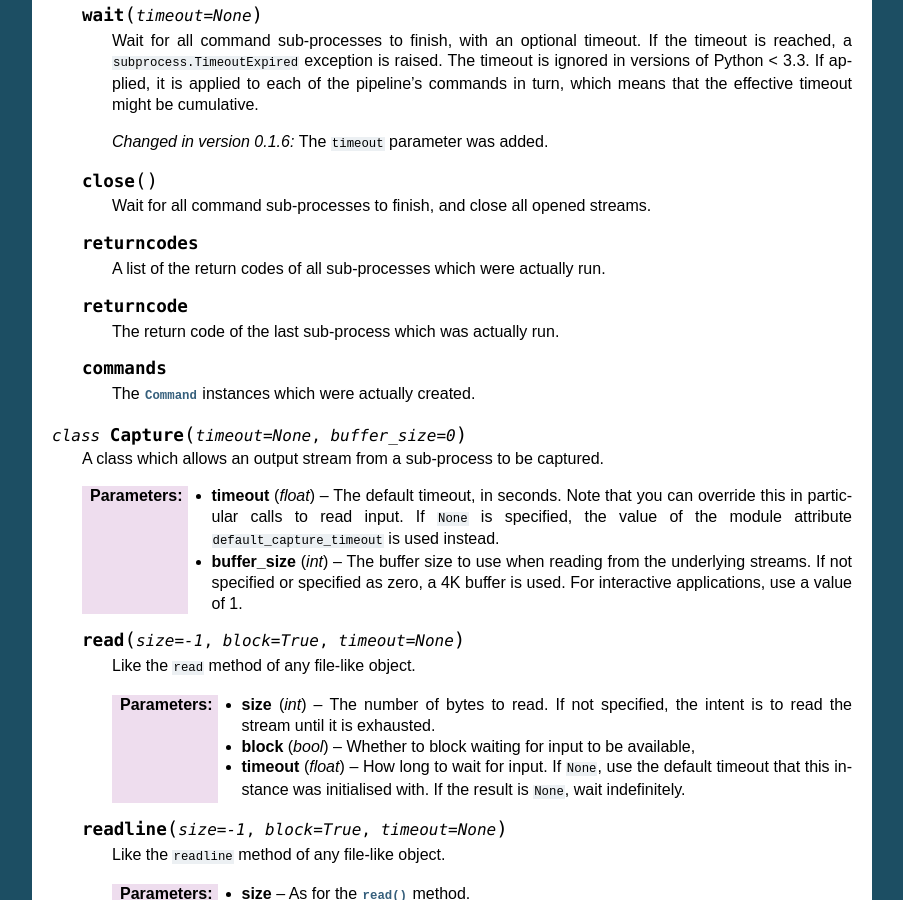
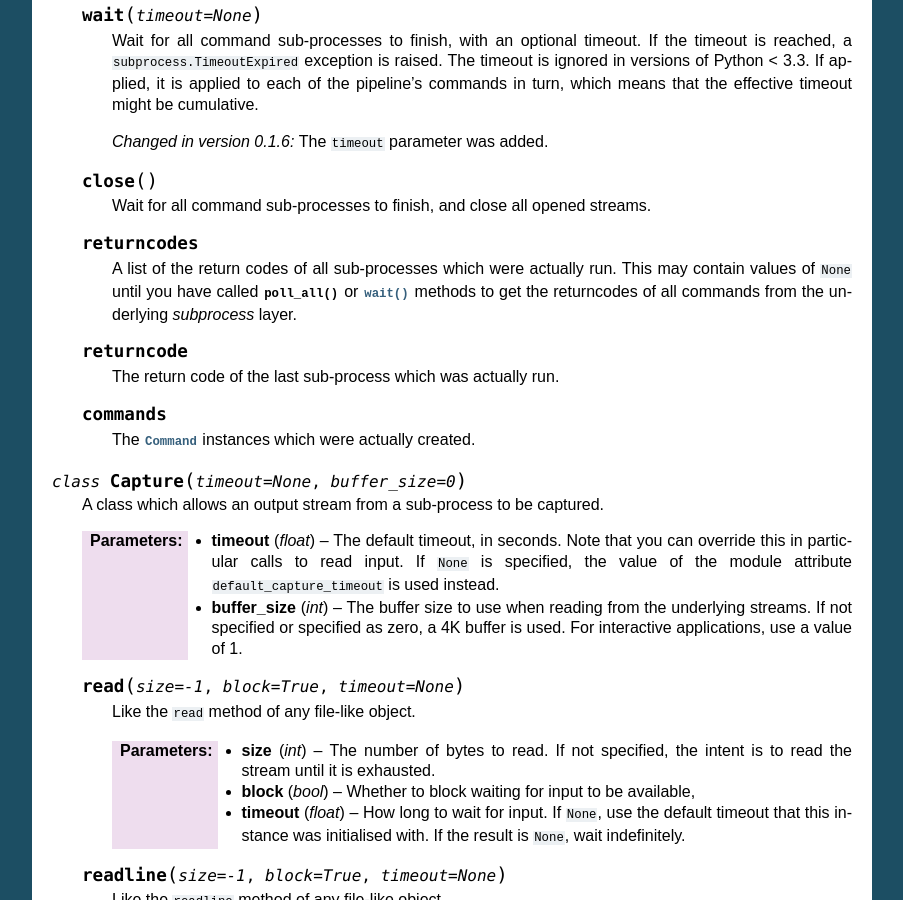
Before and after one commit to vsajip/sarge, a Sphinx documentation site: the page built from docs/reference.rst, in a window 1280 px wide and 900 px high, scrolled down 4548 px. Shown: the whole window, without its empty margins (198-1101 px from the left). Built offline with Sphinx 7.4.7, drawn with Linux system fonts in a browser that asks for light colours; formulas are drawn with MathJax 3.

Commit message:
Update documentation on returncodes.

```diff
--- a/docs/reference.rst
+++ b/docs/reference.rst
@@ -311,7 +311,10 @@ Classes
 
    .. attribute:: returncodes
 
-      A list of the return codes of all sub-processes which were actually run.
+      A list of the return codes of all sub-processes which were actually run. This
+      may contain values of ``None`` until you have called :meth:`poll_all` or
+      :meth:`wait` methods to get the returncodes of all commands from the underlying
+      `subprocess` layer.
 
    .. attribute:: returncode
 
--- a/sarge/__init__.py
+++ b/sarge/__init__.py
@@ -1113,7 +1113,10 @@ class Pipeline(WithMixin):
     @property
     def returncodes(self):
         """
-        A list of the return codes for all the commands which have been run.
+        A list of the return codes for all the commands which have been run. This may
+        contain values of ``None`` until you have called ``poll_all()`` or ``wait()``
+        methods to get the return codes of all commands from the underlying
+        ``subprocess`` layer.
         """
         result = []
         if self.commands:
```
